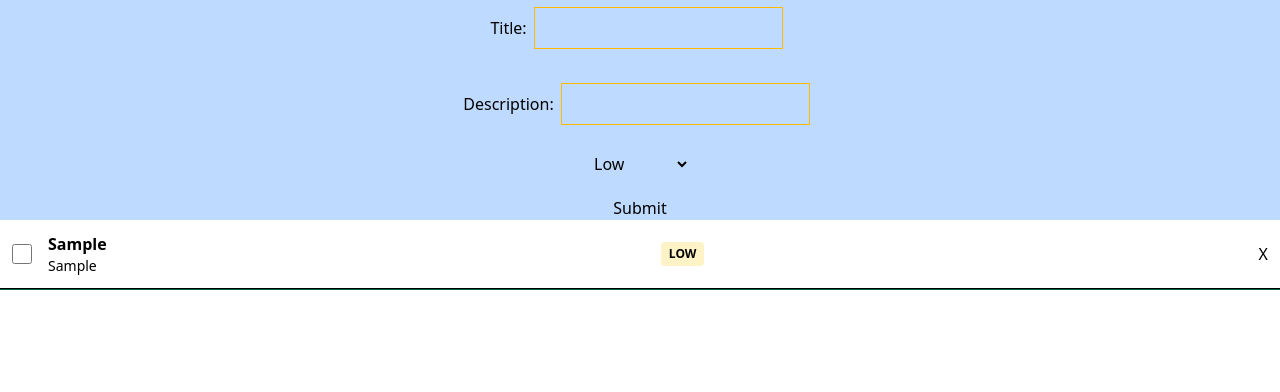
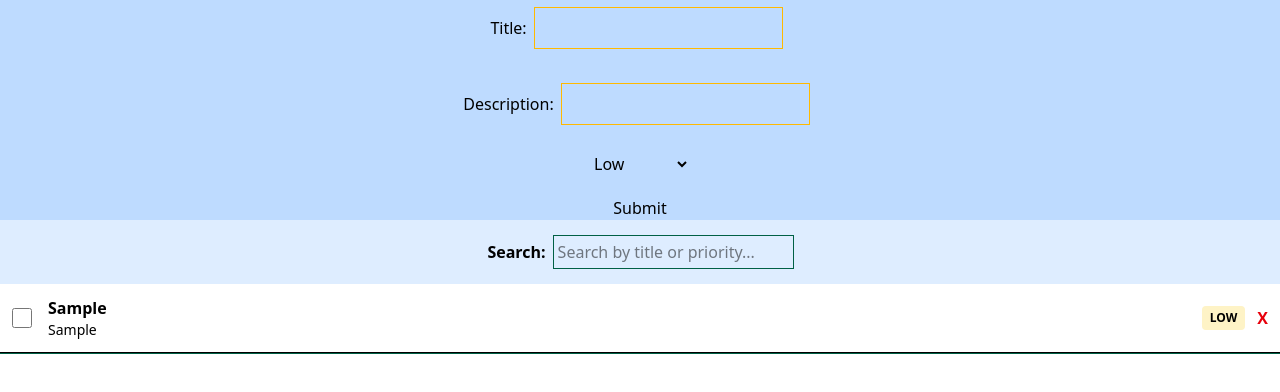
Before and after one commit to Itswali/The-Smart-Task-List, a React (Vite) app: page / in a window 1280 px wide. Both pictures are taken after typing "Sample", "Sample" into the empty fields and a click on the button "Submit". Shown: the top 392 px of the page. Built offline with nearby package versions, Linux system fonts and the light colour scheme.

Commit message:
created search functionality

```diff
--- a/src/components/createTask.tsx
+++ b/src/components/createTask.tsx
@@ -9,6 +9,7 @@ const [data, setData]= useState({
   priority: "low",
   completed: false
 });
+const [search, setSearch] = useState("");
 const [tasks, setTasks] = useState<any[]>([]);
 
 const handleSubmit = (e: React.FormEvent) => {
@@ -39,6 +40,11 @@ const handleDelete = (index: number) => {
   setTasks(filteredTasks);
 }
 
+const filteredTasks = tasks.filter((task) =>
+  // task.title.toLowerCase().includes(search.toLowerCase()) ||
+  task.priority.toLowerCase().includes(search.toLowerCase())
+);
+
   return (
     <div className='ring-1 bg-blue-200 ring-emerald-800 '>
       <form className='flex flex-col items-center gap-5' onSubmit={handleSubmit}>
@@ -57,27 +63,41 @@ const handleDelete = (index: number) => {
         <button type="submit">Submit</button>
       </form>
 
-      {tasks.map((item, index) => (
+      <div className="p-4 bg-white/50 flex justify-center items-center gap-2">
+  <label className="font-bold">Search:</label>
+  <input
+    type="text"
+    placeholder="Search by title or priority..."
+    className="p-1 ring-1 ring-emerald-800"
+    onChange={(e) => setSearch(e.target.value)}
+  />
+</div>
+     {filteredTasks.map((item, index) => (
   <div key={index} className={`flex items-center justify-between border-b p-3 mb-2 ${item.completed ? 'bg-green-50' : 'bg-white'}`}>
     <div className='flex items-center gap-4'>
-      {/* The Checkbox */}
       <input
         type="checkbox"
         checked={item.completed}
         onChange={() => toggleComplete(index)}
         className="w-5 h-5 cursor-pointer"
       />
-
       <div className={item.completed ? "line-through text-gray-400" : ""}>
         <h4 className='font-bold'>{item.title}</h4>
         <p className='text-sm'>{item.description}</p>
       </div>
     </div>
 
-    <span className="text-xs font-semibold px-2 py-1 rounded bg-amber-100 uppercase">
-      {item.priority}
-    </span>
-    <button onClick={() => handleDelete(index)}>X</button>
+    <div className="flex items-center gap-3">
+      <span className="text-xs font-semibold px-2 py-1 rounded bg-amber-100 uppercase">
+        {item.priority}
+      </span>
+      <button
+        className="text-red-600 font-bold"
+        onClick={() => handleDelete(index)}
+      >
+        X
+      </button>
+    </div>
   </div>
 ))}
     </div>
```
